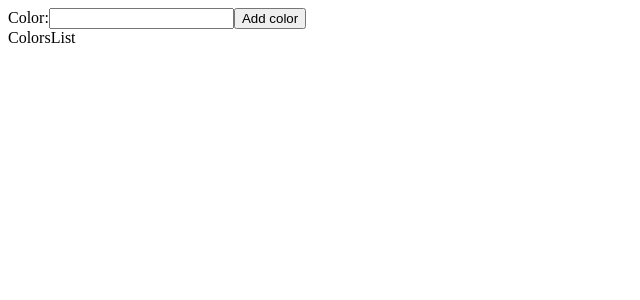
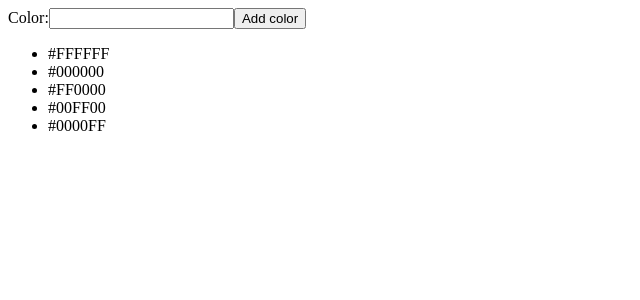
Before and after one commit to Materka11/goonline, a React (Create React App) app: page / in a window 1280 px wide. Shown: the top 300 px of the page, without its empty margins (0-640 px from the left). Built offline with nearby package versions, Linux system fonts and the light colour scheme.

Commit message:
Added list logic

```diff
--- a/src/components/AddColors/AddColors.tsx
+++ b/src/components/AddColors/AddColors.tsx
@@ -11,11 +11,11 @@ export const AddColors = () => {
       return;
     }
     const savedColors = localStorage.getItem('colors');
-    let colors: { [key: string]: string } = {};
+    let colors: { value: string }[] = [];
     if (savedColors) {
       colors = JSON.parse(savedColors);
     }
-    colors[color.toUpperCase()] = color.toUpperCase();
+    colors.push({ value: color.toUpperCase() });
     localStorage.setItem('colors', JSON.stringify(colors));
     setColor('');
   };
--- a/src/components/ColorsList/ColorsList.tsx
+++ b/src/components/ColorsList/ColorsList.tsx
@@ -1,5 +1,27 @@
-import React from 'react';
+import { useState, useEffect } from 'react';
+import { DEFAULT_COLORS } from '../../constants/defaultColors';
 
 export const ColorsList = () => {
-  return <div>ColorsList</div>;
+  const [colors, setColors] = useState<{ value: string }[]>([]);
+
+  useEffect(() => {
+    const savedColors = localStorage.getItem('colors');
+    let userColors = [];
+    if (savedColors) {
+      userColors = JSON.parse(savedColors);
+    }
+    const allColors = [...DEFAULT_COLORS, ...userColors];
+    console.log(allColors);
+    setColors(allColors);
+  }, []);
+  console.log(colors);
+  return (
+    <div>
+      <ul>
+        {colors.map((color, index) => (
+          <li key={index}>{color.value}</li>
+        ))}
+      </ul>
+    </div>
+  );
 };
--- /dev/null
+++ b/src/constants/defaultColors.ts
@@ -0,0 +1,17 @@
+export const DEFAULT_COLORS = [
+  {
+    value: '#FFFFFF',
+  },
+  {
+    value: '#000000',
+  },
+  {
+    value: '#FF0000',
+  },
+  {
+    value: '#00FF00',
+  },
+  {
+    value: '#0000FF',
+  },
+];
```
Also changed, not shown: 1 other file (tests, documents, lock files or other folders).
